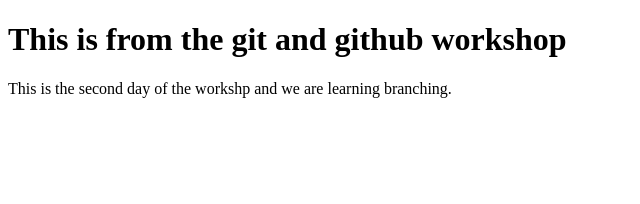
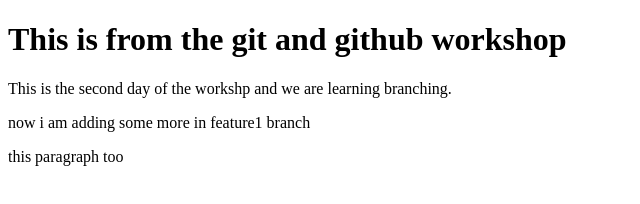
Before and after one commit to ShreetiUpreti/gitandgithubworkshop, a plain HTML site: page index.html in a window 1280 px wide. Shown: the whole page, without its empty margins (0-640 px from the left). Drawn offline with Linux system fonts and the light colour scheme.

Commit message:
addition of paragraphns in indext.html in feature 1

```diff
--- a/index.html
+++ b/index.html
@@ -7,5 +7,10 @@
 <H1>This is from the git and github workshop</H1>
 
 <p>This is the second day of the workshp and we are learning branching.</p>
+
+<p>now i am adding some more in feature1 branch</p>
+
+<p>this paragraph too</p>
+
 </body>
 </html>
```
